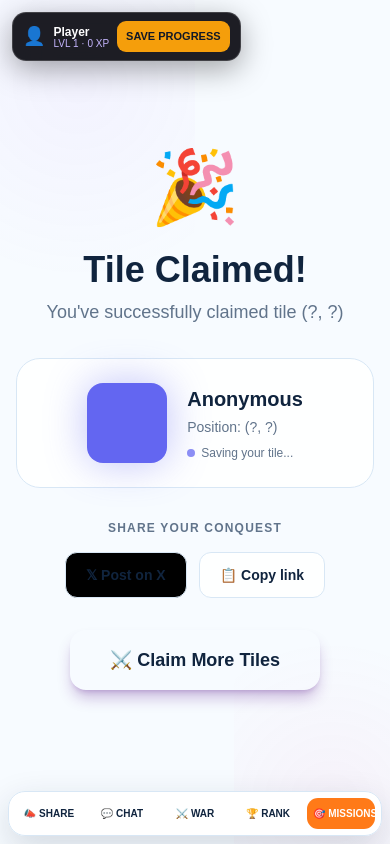
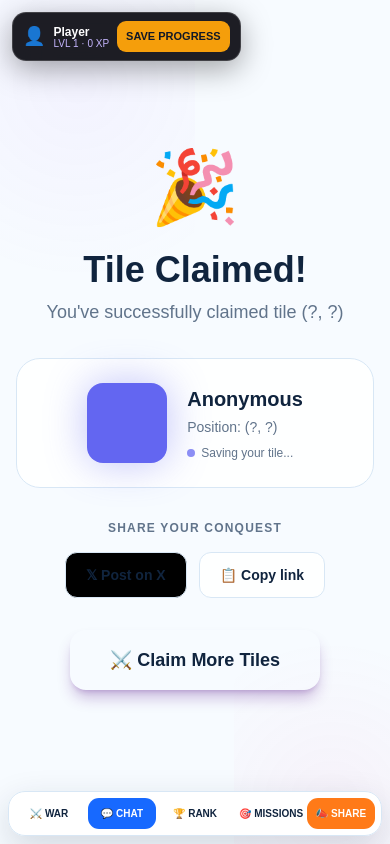
Before and after one commit to CaroDream/pixelbattle, a Next.js app: page /success in a window 390 px wide. Built offline with nearby package versions, Linux system fonts and the light colour scheme; no server answers.

Commit message:
Fix mobile navigation order and chat priority

```diff
--- a/app/globals.css
+++ b/app/globals.css
@@ -25,32 +25,16 @@
   --font-mono: var(--font-geist-mono);
 }
 
-html, body {
-  background: var(--pb-bg) !important;
-  color: var(--pb-ink) !important;
-  overflow-x: hidden;
-  overscroll-behavior-x: none;
-}
+html, body { background: var(--pb-bg) !important; color: var(--pb-ink) !important; overflow-x: hidden; overscroll-behavior-x: none; }
+body { margin: 0; font-family: Arial, Helvetica, sans-serif; overflow-x: hidden; overscroll-behavior: none; -webkit-tap-highlight-color: transparent; }
 
-body {
-  margin: 0;
-  font-family: Arial, Helvetica, sans-serif;
-  overflow-x: hidden;
-  overscroll-behavior: none;
-  -webkit-tap-highlight-color: transparent;
-}
-
-/* --------------------------------------------------------------------------
-   Bright arcade system. The old purple/pink/dark dashboard palette is not
-   allowed to leak through the product UI anymore.
-   -------------------------------------------------------------------------- */
+/* Bright arcade palette: legacy dark/purple/pink UI is neutralised. */
 .bg-purple-600,.bg-purple-500,.bg-purple-700 { background-color: var(--pb-blue) !important; }
 .bg-pink-600,.bg-pink-500,.bg-pink-700 { background-color: var(--pb-orange) !important; }
 .bg-\[\#0e0e18\],.bg-\[\#080d16\],.bg-gray-950,.bg-gray-900 { background-color: var(--pb-bg) !important; }
 .bg-white\/5 { background-color: rgba(255,255,255,.86) !important; }
 .bg-white\/10 { background-color: rgba(16,36,62,.06) !important; }
 .bg-black\/20,.bg-black\/30,.bg-black\/40,.bg-black\/50 { background-color: rgba(16,36,62,.08) !important; }
-
 .text-white { color: var(--pb-ink) !important; }
 .text-gray-100,.text-gray-200,.text-gray-300 { color: #213953 !important; }
 .text-gray-400,.text-gray-500,.text-gray-600 { color: var(--pb-muted) !important; }
@@ -59,162 +43,54 @@ body {
 .text-orange-400,.text-orange-300 { color: var(--pb-orange) !important; }
 .border-white\/10,.border-white\/20,.border-gray-700,.border-gray-800 { border-color: var(--pb-border) !important; }
 .border-purple-500\/50:focus { border-color: rgba(23,105,255,.55) !important; }
-
 .from-purple-600,.from-purple-500 { --tw-gradient-from: var(--pb-blue) var(--tw-gradient-from-position) !important; --tw-gradient-to: rgb(23 105 255 / 0) var(--tw-gradient-to-position) !important; }
 .via-pink-600,.via-pink-500 { --tw-gradient-via: var(--pb-orange) var(--tw-gradient-via-position) !important; }
 .to-purple-600,.to-purple-500 { --tw-gradient-to: var(--pb-cyan) var(--tw-gradient-to-position) !important; }
 .to-pink-600,.to-pink-500 { --tw-gradient-to: var(--pb-orange) var(--tw-gradient-to-position) !important; }
-
-/* Any legacy inline purple/pink tokens are neutralised too. */
 [style*="168,85,247"],[style*="#a855f7"] { background-color: rgba(23,105,255,.10) !important; border-color: rgba(23,105,255,.24) !important; color: var(--pb-blue) !important; }
 [style*="236,72,153"],[style*="#ec4899"] { background-color: rgba(255,122,24,.10) !important; border-color: rgba(255,122,24,.24) !important; color: var(--pb-orange) !important; }
 
-/* --------------------------------------------------------------------------
-   Viewport chrome: zoom must never travel with the map.
-   -------------------------------------------------------------------------- */
-.flex.flex-col.gap-1.absolute.bottom-4.right-4.z-30 {
-  position: fixed !important;
-  right: max(12px, env(safe-area-inset-right)) !important;
-  bottom: max(88px, calc(env(safe-area-inset-bottom) + 82px)) !important;
-  z-index: 1200 !important;
-  transform: none !important;
-}
-.flex.flex-col.gap-1.absolute.bottom-4.right-4.z-30 button {
-  width: 44px !important;
-  height: 44px !important;
-  min-width: 44px !important;
-  min-height: 44px !important;
-  background: #ffffff !important;
-  color: var(--pb-ink) !important;
-  border: 1px solid var(--pb-border) !important;
-  border-radius: 12px !important;
-  box-shadow: 0 8px 22px rgba(16,36,62,.14) !important;
-}
+/* Fixed zoom: never moves with the map or document scroll. */
+.flex.flex-col.gap-1.absolute.bottom-4.right-4.z-30 { position: fixed !important; right: max(12px, env(safe-area-inset-right)) !important; bottom: max(88px, calc(env(safe-area-inset-bottom) + 82px)) !important; z-index: 1200 !important; transform: none !important; }
+.flex.flex-col.gap-1.absolute.bottom-4.right-4.z-30 button { width: 44px !important; height: 44px !important; min-width: 44px !important; min-height: 44px !important; background: #fff !important; color: var(--pb-ink) !important; border: 1px solid var(--pb-border) !important; border-radius: 12px !important; box-shadow: 0 8px 22px rgba(16,36,62,.14) !important; }
 .flex.flex-col.gap-1.absolute.bottom-4.right-4.z-30 button:nth-child(2) { color: var(--pb-blue) !important; }
 
-/* --------------------------------------------------------------------------
-   Chat: floating mobile card, never a full-page scroll target.
-   -------------------------------------------------------------------------- */
-.fixed.bottom-14.left-4.z-\[100\] {
-  position: fixed !important;
-  left: max(10px, env(safe-area-inset-left)) !important;
-  right: max(10px, env(safe-area-inset-right)) !important;
-  bottom: max(12px, env(safe-area-inset-bottom)) !important;
-  width: auto !important;
-  max-width: none !important;
-  z-index: 2000 !important;
-  pointer-events: none;
-  transform: none !important;
-}
-.fixed.bottom-14.left-4.z-\[100\] > div:first-child {
-  width: min(390px, calc(100vw - 20px)) !important;
-  max-height: min(58dvh, 500px) !important;
-  overflow: hidden !important;
-  pointer-events: auto;
-  margin-left: 0 !important;
-  background: #ffffff !important;
-  color: var(--pb-ink) !important;
-  border: 1px solid var(--pb-border) !important;
-  border-radius: 18px !important;
-  box-shadow: 0 20px 55px rgba(16,36,62,.18) !important;
-}
-.fixed.bottom-14.left-4.z-\[100\] .h-72 {
-  height: clamp(140px, 30dvh, 230px) !important;
-  max-height: calc(58dvh - 150px) !important;
-  overflow-y: auto !important;
-  overscroll-behavior: contain;
-  -webkit-overflow-scrolling: touch;
-}
-.fixed.bottom-14.left-4.z-\[100\] input,
-.fixed.bottom-14.left-4.z-\[100\] select,
-.fixed.bottom-14.left-4.z-\[100\] textarea {
-  font-size: 16px !important;
-  color: var(--pb-ink) !important;
-  background: #ffffff !important;
-  border-color: var(--pb-border) !important;
-}
-.fixed.bottom-14.left-4.z-\[100\] input:focus,
-.fixed.bottom-14.left-4.z-\[100\] select:focus,
-.fixed.bottom-14.left-4.z-\[100\] textarea:focus {
-  outline: 3px solid rgba(23,105,255,.13) !important;
-  border-color: var(--pb-blue) !important;
-}
+/* Chat: fixed bright card, internal scroll only. */
+.fixed.bottom-14.left-4.z-\[100\] { position: fixed !important; left: max(10px, env(safe-area-inset-left)) !important; right: max(10px, env(safe-area-inset-right)) !important; bottom: max(74px, calc(env(safe-area-inset-bottom) + 68px)) !important; width: auto !important; max-width: none !important; z-index: 2000 !important; pointer-events: none; transform: none !important; }
+.fixed.bottom-14.left-4.z-\[100\] > div:first-child { width: min(390px, calc(100vw - 20px)) !important; max-height: min(54dvh, 470px) !important; overflow: hidden !important; pointer-events: auto; margin-left: 0 !important; background: #fff !important; color: var(--pb-ink) !important; border: 1px solid var(--pb-border) !important; border-radius: 18px !important; box-shadow: 0 20px 55px rgba(16,36,62,.18) !important; }
+.fixed.bottom-14.left-4.z-\[100\] .h-72 { height: clamp(130px, 27dvh, 220px) !important; max-height: calc(54dvh - 150px) !important; overflow-y: auto !important; overscroll-behavior: contain; -webkit-overflow-scrolling: touch; }
+.fixed.bottom-14.left-4.z-\[100\] input,.fixed.bottom-14.left-4.z-\[100\] select,.fixed.bottom-14.left-4.z-\[100\] textarea { font-size: 16px !important; color: var(--pb-ink) !important; background: #fff !important; border-color: var(--pb-border) !important; }
+.fixed.bottom-14.left-4.z-\[100\] input:focus,.fixed.bottom-14.left-4.z-\[100\] select:focus,.fixed.bottom-14.left-4.z-\[100\] textarea:focus { outline: 3px solid rgba(23,105,255,.13) !important; border-color: var(--pb-blue) !important; }
 .fixed.bottom-14.left-4.z-\[100\] p.text-sm { color: var(--pb-ink) !important; }
-
 select option { background: #fff; color: var(--pb-ink); }
-
-/* Chat country selector inserted by ChatEnhancements. */
 [data-pb-chat-country] { margin-top: 10px !important; }
 [data-pb-chat-country] label { color: var(--pb-muted) !important; }
 [data-pb-chat-country] select { min-height: 42px !important; }
 
-/* --------------------------------------------------------------------------
-   Bottom navigation: mobile order is WAR, CHAT, RANK, MISSIONS, SHARE.
-   CHAT is given visual priority; the inline dark styles are overridden.
-   -------------------------------------------------------------------------- */
-nav[aria-label="PixelBattle navigation"] {
-  position: fixed !important;
-  left: 10px !important;
-  right: 10px !important;
-  bottom: max(8px, env(safe-area-inset-bottom)) !important;
-  width: auto !important;
-  max-width: none !important;
-  z-index: 3000 !important;
-  display: flex !important;
-  flex-wrap: nowrap !important;
-  justify-content: center !important;
-  align-items: stretch !important;
-  gap: 5px !important;
-  padding: 6px !important;
-  background: rgba(255,255,255,.96) !important;
-  border: 1px solid var(--pb-border) !important;
-  border-radius: 17px !important;
-  box-shadow: 0 12px 35px rgba(16,36,62,.16) !important;
-  backdrop-filter: blur(14px) !important;
-}
-nav[aria-label="PixelBattle navigation"] a {
-  flex: 1 1 0 !important;
-  min-width: 0 !important;
-  padding: 9px 5px !important;
-  border-radius: 11px !important;
-  border: 1px solid transparent !important;
-  background: transparent !important;
-  color: var(--pb-ink) !important;
-  box-shadow: none !important;
-  text-align: center !important;
-  font-size: 10px !important;
-  line-height: 1.1 !important;
-  white-space: nowrap !important;
-}
-nav[aria-label="PixelBattle navigation"] a:nth-child(1) { order: 3 !important; }
-nav[aria-label="PixelBattle navigation"] a:nth-child(2) { order: 1 !important; }
-nav[aria-label="PixelBattle navigation"] a:nth-child(3) { order: 4 !important; }
-nav[aria-label="PixelBattle navigation"] a:nth-child(4) { order: 5 !important; background: var(--pb-orange) !important; color: #fff !important; }
+/* Bottom navigation: WAR → CHAT → RANK → MISSIONS → SHARE. */
+nav[aria-label="PixelBattle navigation"] { position: fixed !important; left: 8px !important; right: 8px !important; bottom: max(8px, env(safe-area-inset-bottom)) !important; width: auto !important; max-width: none !important; z-index: 3000 !important; display: flex !important; flex-wrap: nowrap !important; justify-content: center !important; align-items: stretch !important; gap: 5px !important; padding: 6px !important; background: rgba(255,255,255,.97) !important; border: 1px solid var(--pb-border) !important; border-radius: 17px !important; box-shadow: 0 12px 35px rgba(16,36,62,.16) !important; backdrop-filter: blur(14px) !important; }
+nav[aria-label="PixelBattle navigation"] a { flex: 1 1 0 !important; min-width: 0 !important; padding: 9px 4px !important; border-radius: 11px !important; border: 1px solid transparent !important; background: transparent !important; color: var(--pb-ink) !important; box-shadow: none !important; text-align: center !important; font-size: 10px !important; line-height: 1.1 !important; white-space: nowrap !important; }
+nav[aria-label="PixelBattle navigation"] a:nth-child(1) { order: 1 !important; }
+nav[aria-label="PixelBattle navigation"] a:nth-child(2) { order: 2 !important; background: var(--pb-blue) !important; color: #fff !important; }
+nav[aria-label="PixelBattle navigation"] a:nth-child(3) { order: 3 !important; }
+nav[aria-label="PixelBattle navigation"] a:nth-child(4) { order: 4 !important; }
+nav[aria-label="PixelBattle navigation"] a:nth-child(5) { order: 5 !important; background: var(--pb-orange) !important; color: #fff !important; }
 nav[aria-label="PixelBattle navigation"] a:hover { background: var(--pb-panel-2) !important; }
 
-/* --------------------------------------------------------------------------
-   General cards and controls: bright, high contrast, touch friendly.
-   -------------------------------------------------------------------------- */
 .pb-mobile-shell { background: var(--pb-bg) !important; color: var(--pb-ink) !important; min-height: 100dvh; }
 .pb-card { background: #fff !important; border: 1px solid var(--pb-border) !important; border-radius: 18px; box-shadow: var(--pb-shadow); }
 .pb-primary { background: linear-gradient(135deg, var(--pb-blue), var(--pb-cyan)) !important; color: #fff !important; }
 .pb-battle { background: linear-gradient(135deg, var(--pb-orange), var(--pb-gold)) !important; color: #16243a !important; }
 button, a { touch-action: manipulation; }
 
-/* Prevent the document itself from becoming the mobile game canvas. */
 @media (max-width: 767px) {
   html, body { min-height: 100%; }
   body { background: var(--pb-bg) !important; }
-  nav[aria-label="PixelBattle navigation"] { left: 8px !important; right: 8px !important; }
-  .fixed.bottom-14.left-4.z-\[100\] > div:first-child { max-height: min(56dvh, 480px) !important; }
+  .fixed.bottom-14.left-4.z-\[100\] > div:first-child { max-height: min(54dvh, 470px) !important; }
   .pb-desktop-only { display: none !important; }
 }
-
 @media (min-width: 768px) {
   nav[aria-label="PixelBattle navigation"] { left: auto !important; right: 14px !important; bottom: 14px !important; width: auto !important; }
   nav[aria-label="PixelBattle navigation"] a { flex: 0 0 auto !important; padding: 8px 11px !important; font-size: 12px !important; }
 }
-
-@media (prefers-reduced-motion: reduce) {
-  *, *::before, *::after { animation-duration: .01ms !important; animation-iteration-count: 1 !important; scroll-behavior: auto !important; }
-}
+@media (prefers-reduced-motion: reduce) { *, *::before, *::after { animation-duration: .01ms !important; animation-iteration-count: 1 !important; scroll-behavior: auto !important; } }
```
